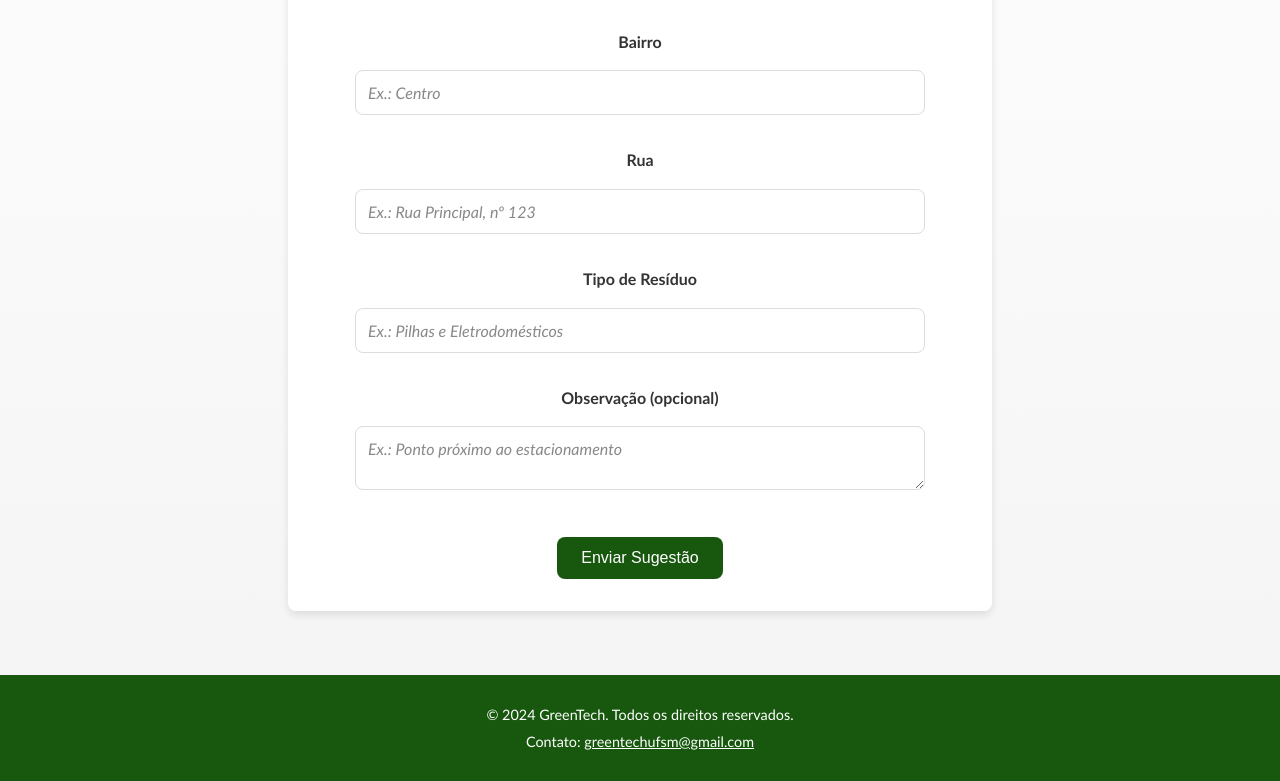
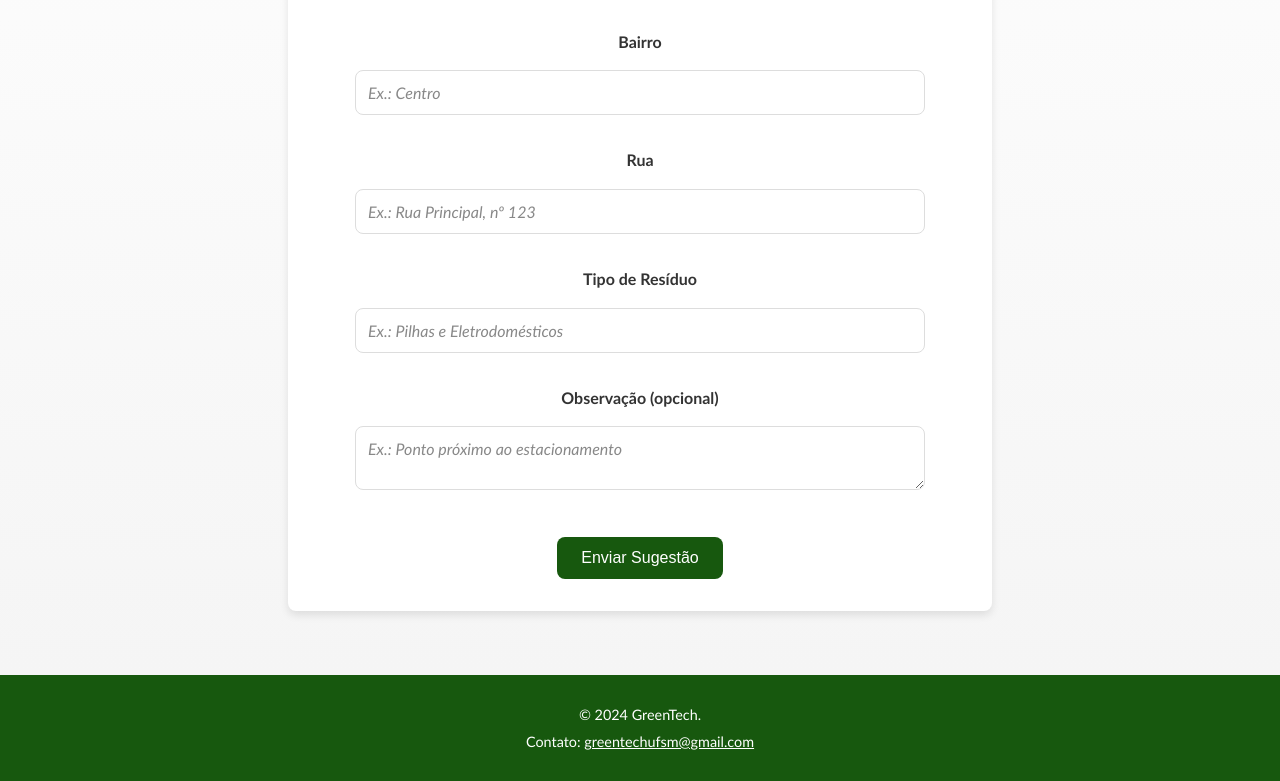
Before and after one commit to JoaoPZM/GreenTech-FrontEnd, a plain HTML site: page sugestao.html in a window 1280 px wide. Shown: the part 417-1198 px from the top of the page. Drawn offline with Linux system fonts and the light colour scheme.

Commit message:
Update sugestao.html

```diff
--- a/sugestao.html
+++ b/sugestao.html
@@ -62,7 +62,7 @@
 
     <!-- Rodapé -->
     <footer id="contato">
-        <p>&copy; 2024 GreenTech. Todos os direitos reservados.</p>
+        <p>&copy; 2024 GreenTech.</p>
         <p>Contato: <a href="mailto:greentechufsm@gmail.com">greentechufsm@gmail.com</a></p>
     </footer>
 
```
